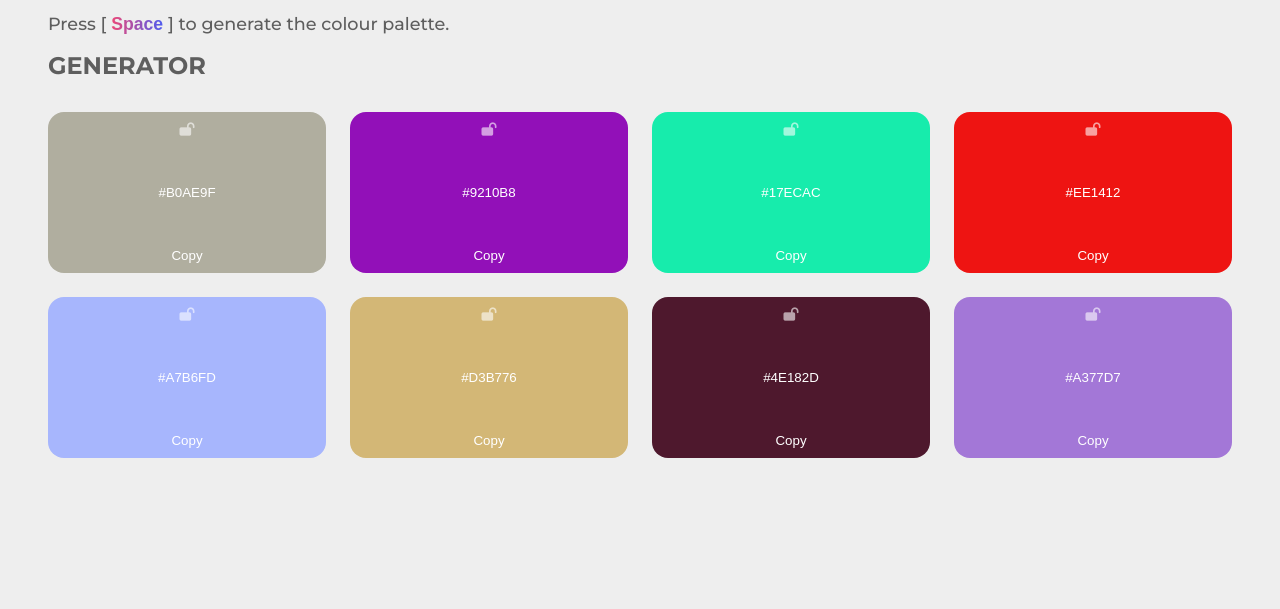
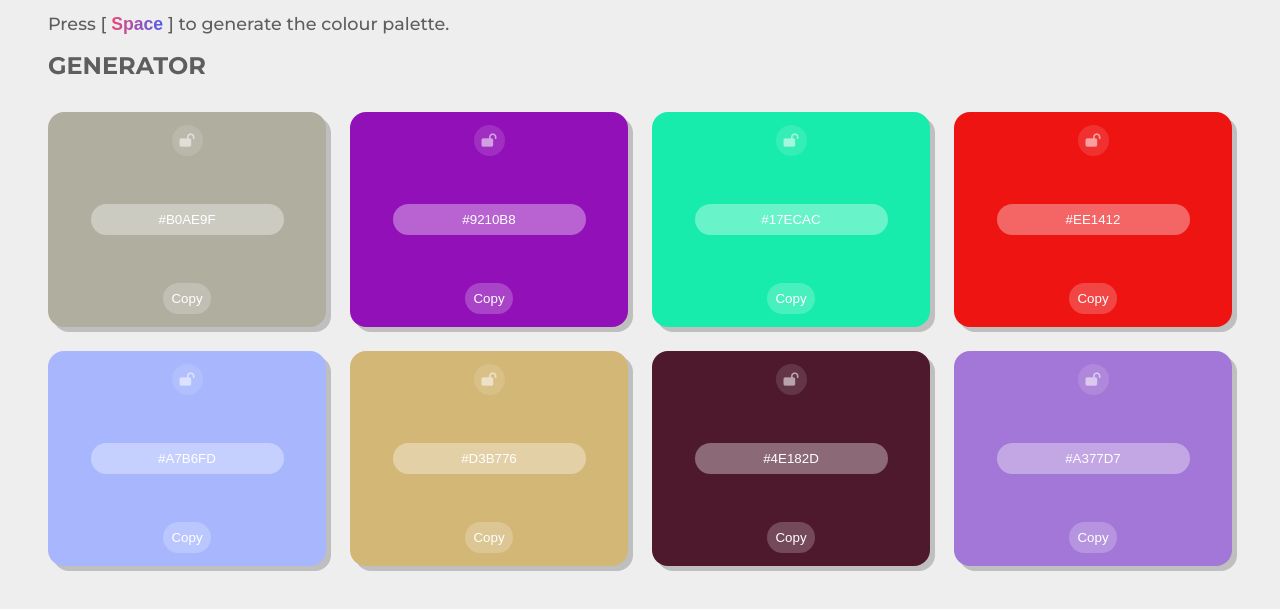
Before and after one commit to rdwz/HueShadow, a plain HTML site: page src/static/palettegenerator.html in a window 1280 px wide. Shown: the part 125-734 px from the top of the page. Drawn offline with Linux system fonts and the light colour scheme.

Commit message:
Modify styles

```diff
--- a/src/assets/styles/styles.css
+++ b/src/assets/styles/styles.css
@@ -79,20 +79,29 @@ button {
     align-items: center;
     justify-content: space-between;
     padding: 0.5rem 1rem;
-    border: 2px solid transparent;
+    border: 5px solid transparent;
     border-radius: 1rem;
     background-color: #FC466B;
     transition: 0.4s ease-out;
     color: white;
+    box-shadow: 5px 5px rgba(0, 0, 0, 0.2);
 }
 
 .palette-colour.copied {
-    border-color: #3F5EFB;
+    border-color: black;
 }
 
 .palette-lock-toggle {
     opacity: 0.6;
     transition: 0.4s;
+    background-color: #ffffff36;
+    padding: 0.5rem;
+    border-radius: 1rem;
+    transition: 0.4s ease-out;
+}
+
+.palette-lock-toggle:hover, .palette-lock-toggle.is-locked:hover {
+    transform: scale(1.1);
 }
 
 .palette-lock-toggle.is-locked {
@@ -102,6 +111,20 @@ button {
 .palette-colour-input {
     text-align: center;
     margin: 0.5rem 0;
+    background-color: #ffffff59;
+    padding: 0.5rem;
+    border-radius: 1rem;
+}
+
+.palette-copy-hex {
+    background-color: #ffffff36;
+    padding: 0.5rem;
+    border-radius: 1rem;
+    transition: 0.4s ease-out;
+}
+
+.palette-copy-hex:hover {
+    transform: scale(1.1);
 }
 
 @media (min-width: 768px) {
```
